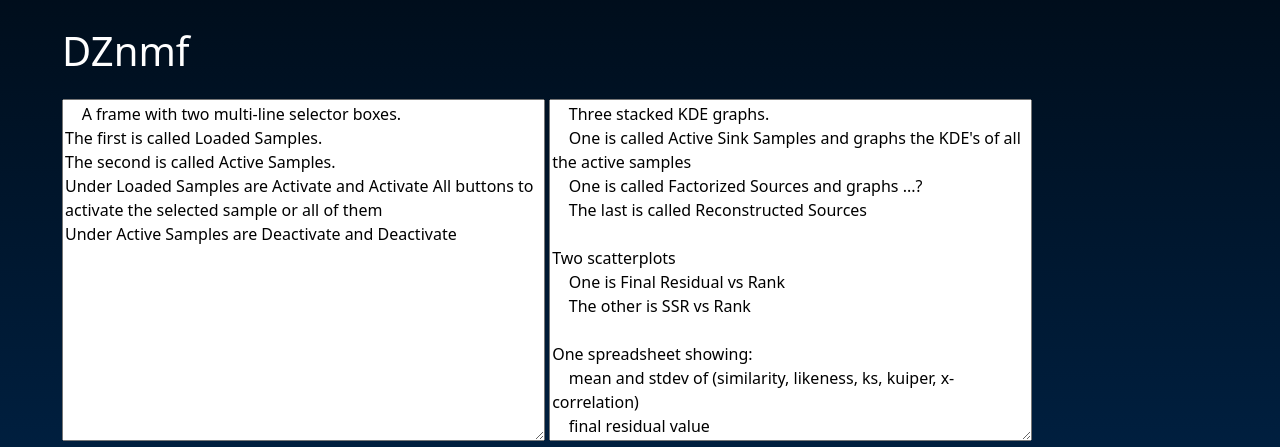
After one commit to nielrya4/DZtools_web, a Flask app: page /dz_nmf/ in a window 1280 px wide; the page is wider, and only the part inside the window is pictured. The commit adds this page. Shown: the part 357-804 px from the top of that part. Run offline with Flask 3, Linux system fonts and the light colour scheme.

Commit message:
Moved some files around. Also started on DZnmf. Reevaluated goals in todo.txt

```diff
--- a/app.py
+++ b/app.py
@@ -1,10 +1,10 @@
 import os, secrets, schedule, threading, time
 from io import BytesIO
 from datetime import datetime, timedelta
-from utils import downloads, files, pdp, cdf, kde
-from applications.dz_stats import display
-from applications.cmd import process_cmd
-from flask import Flask, render_template, request, redirect, flash, send_from_directory, send_file, session, jsonify
+from utils import downloads, files, pdp, kde
+import applications
+from applications import cmd
+from flask import Flask, render_template, request, redirect, flash, send_from_directory, send_file, session
 
 UPLOAD_FOLDER = 'uploads'
 DATA_FOLDER = 'data'
@@ -28,6 +28,12 @@ app.config.update(
 @app.route('/')
 def main():
     return render_template('index.html')
+
+
+@app.route('/dz_nmf/', methods=['GET', 'POST'])
+def dz_nmf():
+
+    return render_template("dz_nmf.html")
 
 
 @app.route('/dz_stats/', methods=['GET', 'POST'])
@@ -82,16 +88,15 @@ def dz_stats():
             filepath = os.path.join(app.config['DATA_FOLDER'], filename)
             files.save_data_to_file(all_data, filepath)
 
-            results = display(all_data,
-                              kde_graph=kde_graph,
-                              kde_stacked=kde_stacked,
-                              cdf_graph=cdf_graph,
-                              similarity_matrix=similarity_matrix,
-                              likeness_matrix=likeness_matrix,
-                              ks_matrix=ks_matrix,
-                              kuiper_matrix=kuiper_matrix,
-                              cross_correlation_matrix=cross_correlation_matrix)
-
+            results = applications.dz_stats.display(all_data,
+                                                    kde_graph=kde_graph,
+                                                    kde_stacked=kde_stacked,
+                                                    cdf_graph=cdf_graph,
+                                                    similarity_matrix=similarity_matrix,
+                                                    likeness_matrix=likeness_matrix,
+                                                    ks_matrix=ks_matrix,
+                                                    kuiper_matrix=kuiper_matrix,
+                                                    cross_correlation_matrix=cross_correlation_matrix)
         except ValueError as e:
             flash(str(e))
             print(f"{e}")
@@ -209,9 +214,7 @@ def download_excel():
                                        row_labels=row_labels,
                                        col_labels=col_labels,
                                        matrix_type=matrix_type)
-
     excel_buffer = BytesIO()
-
     download_format = request.args.get('format', 'xlsx')
 
     if download_format == 'xlsx':
@@ -231,12 +234,10 @@ def download_excel():
 
     excel_buffer.seek(0)
 
-    return send_file(
-        excel_buffer,
-        as_attachment=True,
-        download_name=download_name,
-        mimetype=mimetype
-    )
+    return send_file(excel_buffer,
+                     as_attachment=True,
+                     download_name=download_name,
+                     mimetype=mimetype)
 
 
 @app.route('/DZ.ico')
@@ -254,11 +255,10 @@ def menu_icon():
 @app.route('/cmd/', methods=['GET', 'POST'])
 def cmd():
     output = request.form.get('output', "")
-
     if request.method == 'POST':
         command = request.form['command']
         command = command.strip()
-        result = process_cmd(command)
+        result = applications.cmd.process_cmd(command)
         if result.startswith("text "):
             output = output + f"$ {command}\n" + result[5:] + " \n"
         elif result.startswith("page "):
--- a/templates/cmd.html
+++ b/templates/cmd.html
@@ -2,10 +2,10 @@
 <html lang="en">
 <head>
     <title>Command</title>
-    {% include 'include/header.html' %}
+    {% include 'global/header.html' %}
 </head>
 <body>
-    {% include 'include/nav.html' %}
+    {% include 'global/nav.html' %}
     <div class="container mt-5">
         <h1 class="text-left mb-4">Run a Command</h1>
         <form method="post" action="/cmd/" id="commandForm">
--- a/templates/dz_stats.html
+++ b/templates/dz_nmf.html
@@ -1,18 +1,18 @@
 <!DOCTYPE html>
 <html lang="en">
     <head>
-        <title>DZstats</title>
-        {% include 'include/header.html' %}
+        <title>DZnmf</title>
+        {% include 'global/header.html' %}
     </head>
     <body>
-        {% include 'include/nav.html' %}
+        {% include 'global/nav.html' %}
         <div class="container mt-5">
-            <h1 class="text-left mb-4">DZstats</h1>
-            {% include 'include/controls.html' %}
-            {% include 'include/results.html' %}
+            <h1 class="text-left mb-4">DZnmf</h1>
+            {% include 'dz_nmf/controls.html' %}
+            {% include 'dz_nmf/results.html' %}
         </div>
         <script src="{{ url_for('static',filename='scripts/navbar.js') }}"></script>
-        <script src="{{ url_for('static',filename='scripts/stacked_switch.js') }}"></script>
+        <!-- <script src="{{ url_for('static',filename='scripts/stacked_switch.js') }}"></script> /-->
         <script src="https://cdn.jsdelivr.net/npm/bootstrap@5.1.3/dist/js/bootstrap.bundle.min.js"></script>
     </body>
 </html>
--- /dev/null
+++ b/templates/dz_nmf/controls.html
@@ -0,0 +1,61 @@
+<textarea rows="14" cols="50">
+    A frame with two multi-line selector boxes.
+The first is called Loaded Samples.
+The second is called Active Samples.
+Under Loaded Samples are Activate and Activate All buttons to activate the selected sample or all of them
+Under Active Samples are Deactivate and Deactivate
+
+</textarea>
+
+
+<!--
+
+<div class="col-md9">
+    <form method="post" action="/dz_stats/" enctype="multipart/form-data" id="fileForm" class="mb-4">
+        <div class="mb-3">
+            <div class="row">
+                <label for="file" class="form-label">Choose an Excel file (.xlsx or .xls)</label>
+                <div class="col-md-8">
+                    <input type="file" name="file" class="form-control" id="file" accept=".xlsx, .xls"  {% if not file and 'last_uploaded_file' not in session %} required {% endif %}>
+                </div>
+            </div>
+            {% if 'last_uploaded_file' in session %}
+                <br />
+                <h4 style="color:cyan;">File: {{ session["last_uploaded_file"][33:] }}</h4>
+            {% endif %}
+            <div class="row">
+                <div class="col-md-4 mt-2">
+                    <label>Bandwidth: </label>
+                    <label><input type="text" name="kde_bandwidth" value="{{ kde_bandwidth }}"></label>
+                </div>
+            </div>
+            <div class="row">
+                <label>Select Graphs:</label>
+                <div class="row">
+                    <div class="col-md-2">
+                        <label><input type="checkbox" name="kde_graph" value="true" {% if kde_graph %}checked{% endif %}> KDE Graph</label>
+                    </div>
+                    <div class="col-md-1" data-stacked-switch>
+                        <div class="form-check form-switch">
+                            <label class="form-check-label">
+                                <input class="form-check-input" type="checkbox" name="kde_stacked" value="true" {% if kde_stacked %}checked{% endif %}>
+                                Stacked
+                            </label>
+                        </div>
+                    </div>
+                </div>
+                <label><input type="checkbox" name="cdf_graph" value="true" {% if cdf_graph %}checked{% endif %}> CDF Graph</label>
+                <label>Select Matrices:</label>
+                <label><input type="checkbox" name="similarity_matrix" value="true" {% if similarity_matrix %}checked{% endif %}> Similarity Matrix</label>
+                <label><input type="checkbox" name="likeness_matrix" value="true" {% if likeness_matrix %}checked{% endif %}> Likeness Matrix</label>
+                <label><input type="checkbox" name="ks_matrix" value="true" {% if ks_matrix %}checked{% endif %}> KS Matrix</label>
+                <label><input type="checkbox" name="kuiper_matrix" value="true" {% if kuiper_matrix %}checked{% endif %}> Kuiper Matrix</label>
+                <label><input type="checkbox" name="cross_correlation_matrix" value="true" {% if cross_correlation_matrix %}checked{% endif %}> Cross-Correlation Matrix</label>
+            </div>
+        </div>
+        <button type="submit" class="btn btn-primary">Plot</button>
+    </form>
+</div>
+<br />
+<br />
+/-->
--- /dev/null
+++ b/templates/dz_nmf/results.html
@@ -0,0 +1,139 @@
+<textarea rows="14" cols="50">
+    Three stacked KDE graphs.
+    One is called Active Sink Samples and graphs the KDE's of all the active samples
+    One is called Factorized Sources and graphs ...?
+    The last is called Reconstructed Sources
+
+Two scatterplots
+    One is Final Residual vs Rank
+    The other is SSR vs Rank
+
+One spreadsheet showing:
+    mean and stdev of (similarity, likeness, ks, kuiper, x-correlation)
+    final residual value
+</textarea>
+
+<!--
+<div class="col-md-9">
+    {% if als_data and als_graph %}
+    <div class="text-left">
+        <div>{{ als_data|safe }}</div>
+        <div class="mt-3">
+            <div class="btn-group">
+                <button type="button" class="btn btn-primary dropdown-toggle" data-bs-toggle="dropdown" aria-expanded="false">
+                    Download Active Link Samples
+                </button>
+                <ul class="dropdown-menu">
+                    <li><a class="dropdown-item" href="/download_kde?format=png">PNG</a></li>
+                    <li><a class="dropdown-item" href="/download_kde?format=svg">SVG</a></li>
+                    <li><a class="dropdown-item" href="/download_kde?format=pdf">PDF</a></li>
+                    <li><a class="dropdown-item" href="/download_kde?format=eps">EPS</a></li>
+                </ul>
+            </div>
+        </div>
+    </div>
+    <br />
+    <br />
+    {% endif %}
+    {% if fs_data and fs_graph %}
+    <div class="text-left">
+        <div>{{ fs_data|safe }}</div>
+        <div class="mt-3">
+            <div class="btn-group">
+                <button type="button" class="btn btn-primary dropdown-toggle" data-bs-toggle="dropdown" aria-expanded="false">
+                    Download Factorized Sources
+                </button>
+                <ul class="dropdown-menu">
+                    <li><a class="dropdown-item" href="/download_kde?format=png">PNG</a></li>
+                    <li><a class="dropdown-item" href="/download_kde?format=svg">SVG</a></li>
+                    <li><a class="dropdown-item" href="/download_kde?format=pdf">PDF</a></li>
+                    <li><a class="dropdown-item" href="/download_kde?format=eps">EPS</a></li>
+                </ul>
+            </div>
+        </div>
+    </div>
+    <br />
+    <br />
+    {% endif %}
+    {% if rs_data and rs_graph %}
+    <div class="text-left">
+        <div>{{ rs_data|safe }}</div>
+        <div class="mt-3">
+            <div class="btn-group">
+                <button type="button" class="btn btn-primary dropdown-toggle" data-bs-toggle="dropdown" aria-expanded="false">
+                    Download Reconstructed Sources
+                </button>
+                <ul class="dropdown-menu">
+                    <li><a class="dropdown-item" href="/download_kde?format=png">PNG</a></li>
+                    <li><a class="dropdown-item" href="/download_kde?format=svg">SVG</a></li>
+                    <li><a class="dropdown-item" href="/download_kde?format=pdf">PDF</a></li>
+                    <li><a class="dropdown-item" href="/download_kde?format=eps">EPS</a></li>
+                </ul>
+            </div>
+        </div>
+    </div>
+    <br />
+    <br />
+    {% endif %}
+    {% if fr_data  and fr_graph %}
+    <div class="text-left">
+        <div>{{ fr_data|safe }}</div>
+        <div class="mt-3">
+            <div class="btn-group">
+                <button type="button" class="btn btn-primary dropdown-toggle" data-bs-toggle="dropdown" aria-expanded="false">
+                    Download Final Residual v Rank
+                </button>
+                <ul class="dropdown-menu">
+                    <li><a class="dropdown-item" href="/download_kde?format=png">PNG</a></li>
+                    <li><a class="dropdown-item" href="/download_kde?format=svg">SVG</a></li>
+                    <li><a class="dropdown-item" href="/download_kde?format=pdf">PDF</a></li>
+                    <li><a class="dropdown-item" href="/download_kde?format=eps">EPS</a></li>
+                </ul>
+            </div>
+        </div>
+    </div>
+    <br />
+    <br />
+    {% endif %}
+    {% if ssr_data  and ssr_graph %}
+    <div class="text-left">
+        <div>{{ ssr_data|safe }}</div>
+        <div class="mt-3">
+            <div class="btn-group">
+                <button type="button" class="btn btn-primary dropdown-toggle" data-bs-toggle="dropdown" aria-expanded="false">
+                    Download SSR v Rank
+                </button>
+                <ul class="dropdown-menu">
+                    <li><a class="dropdown-item" href="/download_kde?format=png">PNG</a></li>
+                    <li><a class="dropdown-item" href="/download_kde?format=svg">SVG</a></li>
+                    <li><a class="dropdown-item" href="/download_kde?format=pdf">PDF</a></li>
+                    <li><a class="dropdown-item" href="/download_kde?format=eps">EPS</a></li>
+                </ul>
+            </div>
+        </div>
+    </div>
+    <br />
+    <br />
+    {% endif %}
+    {% if test_data is not none and test_matrix%}
+        <h3>Compare input and reconstructed sink samples (mean +/- std. dev.)</h3>
+        {{ test_data.to_html(classes="table table-bordered table-striped", justify="center").replace('<th>','<th style = "background-color: White;">').replace('<td>','<td style = "background-color: White;">')|safe }}
+        <div class="col-md-3">
+            <div class="mt-3">
+                <div class="btn-group">
+                    <button type="button" class="btn btn-primary dropdown-toggle" data-bs-toggle="dropdown" aria-expanded="false">
+                        Download Tests Speadsheet
+                    </button>
+                    <ul class="dropdown-menu">
+                        <li><a class="dropdown-item" href="{{ url_for('download_excel', format='xlsx', matrix_type="similarity") }}">XLSX</a></li>
+                        <li><a class="dropdown-item" href="{{ url_for('download_excel', format='xls', matrix_type="similarity") }}">XLS</a></li>
+                        <li><a class="dropdown-item" href="{{ url_for('download_excel', format='csv', matrix_type="similarity") }}">CSV</a></li>
+                    </ul>
+                </div>
+            </div>
+        </div>
+        <br />
+        <br />
+    {% endif %}
+</div>
+/-->
--- a/templates/include/nav.html
+++ b/templates/global/nav.html
@@ -22,6 +22,9 @@
                     <a class="nav-link" href="/dz_stats/" title="Intersample Comparison of DZ Ages">DZstats</a>
                 </li>
                 <li class="nav-item">
+                    <a class="nav-link" href="/dz_nmf/" title="Non-Negative Matrix Factorization">DZnmf</a>
+                </li>
+                <li class="nav-item">
                     <a class="nav-link" href="/cmd/" title="Run a Command">DZcmd</a>
                 </li>
             </ul>
--- a/templates/index.html
+++ b/templates/index.html
@@ -2,11 +2,11 @@
 <html lang="en">
 <head>
     <title>dz Tools</title>
-    {% include 'include/header.html' %}
+    {% include 'global/header.html' %}
 
 </head>
 <body>
-    {% include 'include/nav.html' %}
+    {% include 'global/nav.html' %}
     <div class="container mt-5">
         <h1 class="text-left mb-4">DZtools</h1>
         <p class="lead">Web-based data visualization and interpretation for detrital zircon geochronology data</p>
--- a/templates/kde.html
+++ b/templates/kde.html
@@ -2,10 +2,10 @@
 <html lang="en">
 <head>
     <title>KDE Plotter</title>
-    {% include 'include/header.html' %}
+    {% include 'global/header.html' %}
 </head>
 <body>
-    {% include 'include/nav.html' %}
+    {% include 'global/nav.html' %}
     <div class="container mt-5">
         <div class="row">
         <h1 class="text-left mb-4">KDE Plotter</h1>
--- a/templates/pdp.html
+++ b/templates/pdp.html
@@ -2,10 +2,10 @@
 <html lang="en">
 <head>
     <title>PDP Plotter</title>
-    {% include 'include/header.html' %}
+    {% include 'global/header.html' %}
 </head>
 <body>
-    {% include 'include/nav.html' %}
+    {% include 'global/nav.html' %}
     <div class="container mt-5">
         <h1 class="text-left mb-4">PDP Plotter</h1>
         <form method="post" action="/pdp/" enctype="multipart/form-data" id="fileForm" class="mb-4">
--- a/todo.txt
+++ b/todo.txt
@@ -1,3 +1,9 @@
+Short term:
+    1. Complete the html template for DZnmf
+    2. Start the route and application code for DZnmf
+    3. Clean up excel downloading route, and abstract some code
+
 Long term:
     1. Add users and login
     2. Add Excel spreadsheet editor
+    3. Implement another app, maybe DZstats2D or DZmix
--- a/utils/downloads.py
+++ b/utils/downloads.py
@@ -3,6 +3,7 @@ from flask import Response, request, flash, redirect, url_for
 import matplotlib.pyplot as plt
 import numpy as np
 from utils import pdp, kde
+
 
 def download_plot(all_data, plot_type):
     format = request.args.get('format', 'png')
--- a/utils/kde.py
+++ b/utils/kde.py
@@ -2,7 +2,6 @@ from io import BytesIO
 import matplotlib.pyplot as plt
 import numpy as np
 from utils import format
-from flask import (request, redirect)
 
 
 def kde_function(data, bandwidth, num_steps=4000, x_min=0, x_max=4000):
```
Also changed, not shown: applications/dz_nmf.py (added, +9 -0 lines), templates/dz_stats/controls.html (renamed from templates/include/controls.html), templates/dz_stats/results.html (renamed from templates/include/results.html), templates/global/header.html (renamed from templates/include/header.html).
